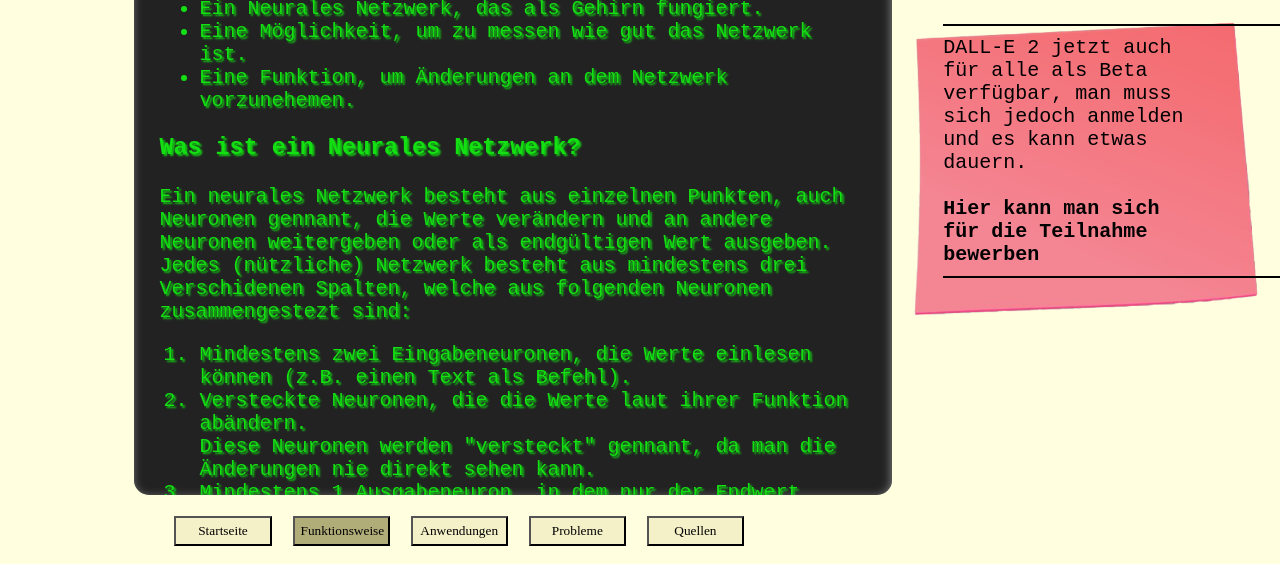
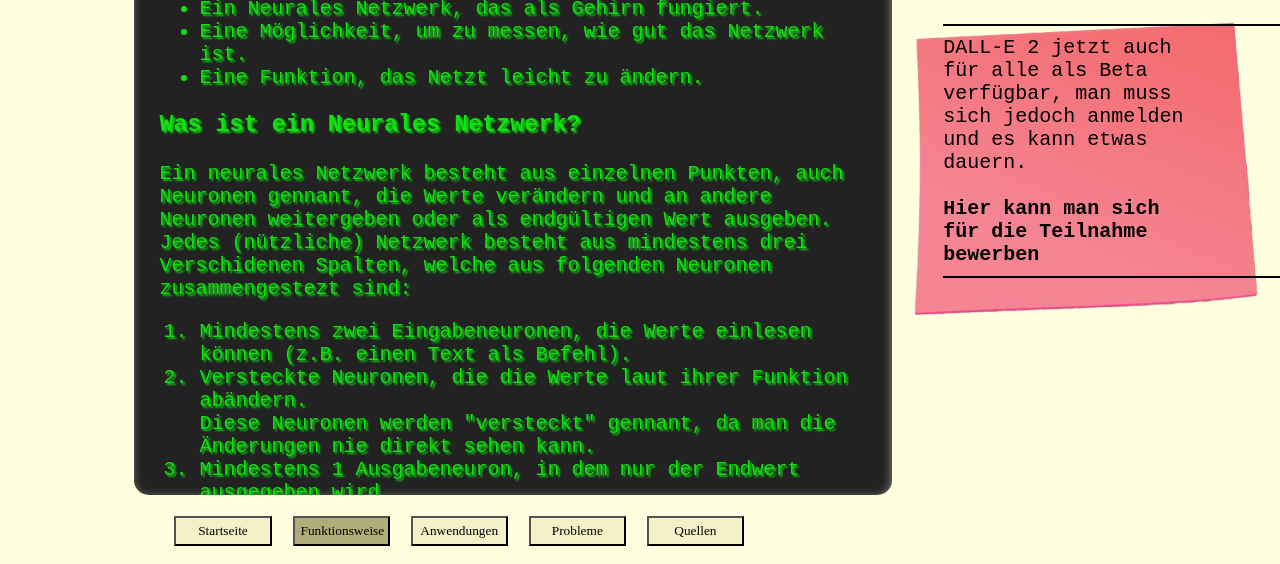
Before and after one commit to KonsRecht/BHWiki, a plain HTML site: page funktion.html in a window 1280 px wide. Shown: the part 273-837 px from the top of the page. Drawn offline with Linux system fonts and the light colour scheme.

Commit message:
Spellcheck

```diff
--- a/funktion.html
+++ b/funktion.html
@@ -21,8 +21,8 @@
             <p>Grundsätzlich ist jede KI gleich aufgebaut:
             <ul>
               <li>Ein Neurales Netzwerk, das als Gehirn fungiert.</li>
-              <li>Eine Möglichkeit, um zu messen wie gut das Netzwerk ist.</li>
-              <li>Eine Funktion, um Änderungen an dem Netzwerk vorzunehemen.</li>
+              <li>Eine Möglichkeit, um zu messen, wie gut das Netzwerk ist.</li>
+              <li>Eine Funktion, das Netzt leicht zu ändern.</li>
             </ul>
 </p>
             <h3>Was ist ein Neurales Netzwerk?</h3>
@@ -61,7 +61,7 @@
               </p>
               <h3>Abschluss</h3>
               <br>
-              Ich hoffe ich konnte die komplexe Welt er künstlichen Intelligenz halbwegs gut erklären,<br>um einige Beispiele zu sehen kann ich den Abschnitt <strong><a href="anwendungen.html" title="Anwendungen">Anwendungen</a></strong> empfehlen.
+              Ich hoffe ich konnte die komplexe Welt der künstlichen Intelligenz halbwegs gut erklären,<br>um einige Beispiele zu sehen kann ich den Abschnitt <strong><a href="anwendungen.html" title="Anwendungen">Anwendungen</a></strong> empfehlen.
 
           </div>
           <div id="sidebar">
```
